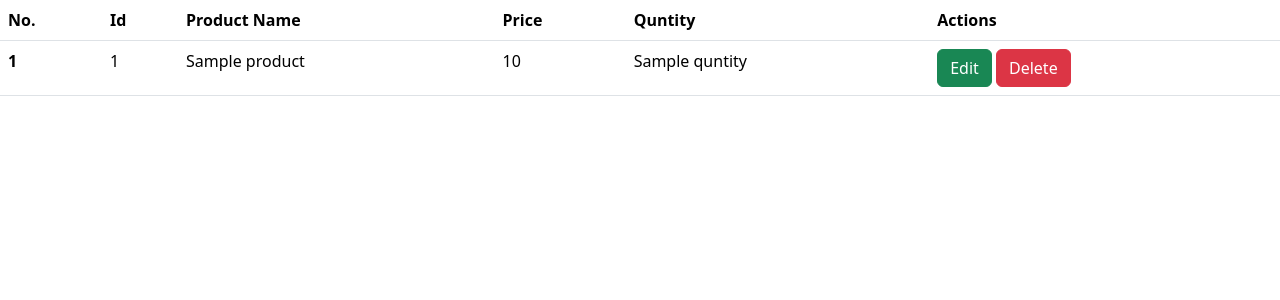
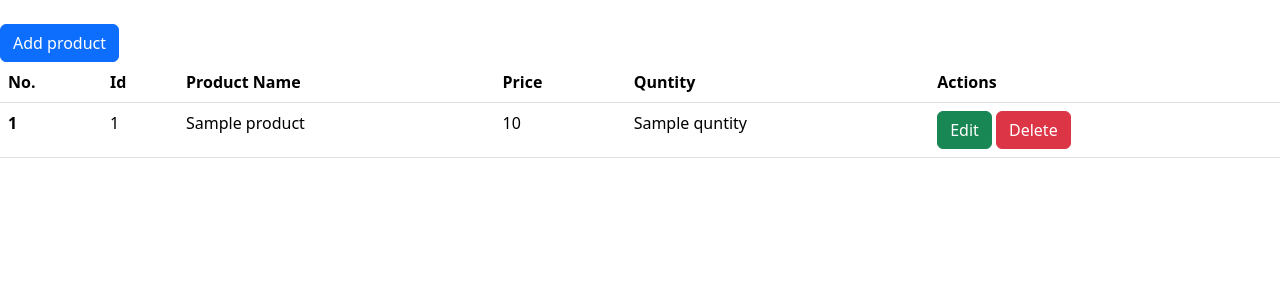
Before and after one commit to Umangbhojani/Symfony_crud_demo, a Symfony app: template templates/main/index.html.twig in a window 1280 px wide. Shown: the top 300 px of the page. Run offline with Twig, Linux system fonts and the light colour scheme; the template is opened without the code that fills it: most values are stand-ins (such as "Sample title", 1, 10 or a date in 2020); some libraries are stand-ins or nearby versions.

Commit message:
11/03/2025

```diff
--- a/templates/main/index.html.twig
+++ b/templates/main/index.html.twig
@@ -11,7 +11,9 @@
 		</div>
 	{% endfor %}
 
-
+<div>
+<a href="{{ path('add-product') }}" class="btn btn-primary mt-4 md-4" >Add product</a>
+</div>
 	<table class="table">
 		<thead>
 			<tr>
```
Also changed, not shown: templates/main/product.html.twig (+4 -3 lines).
